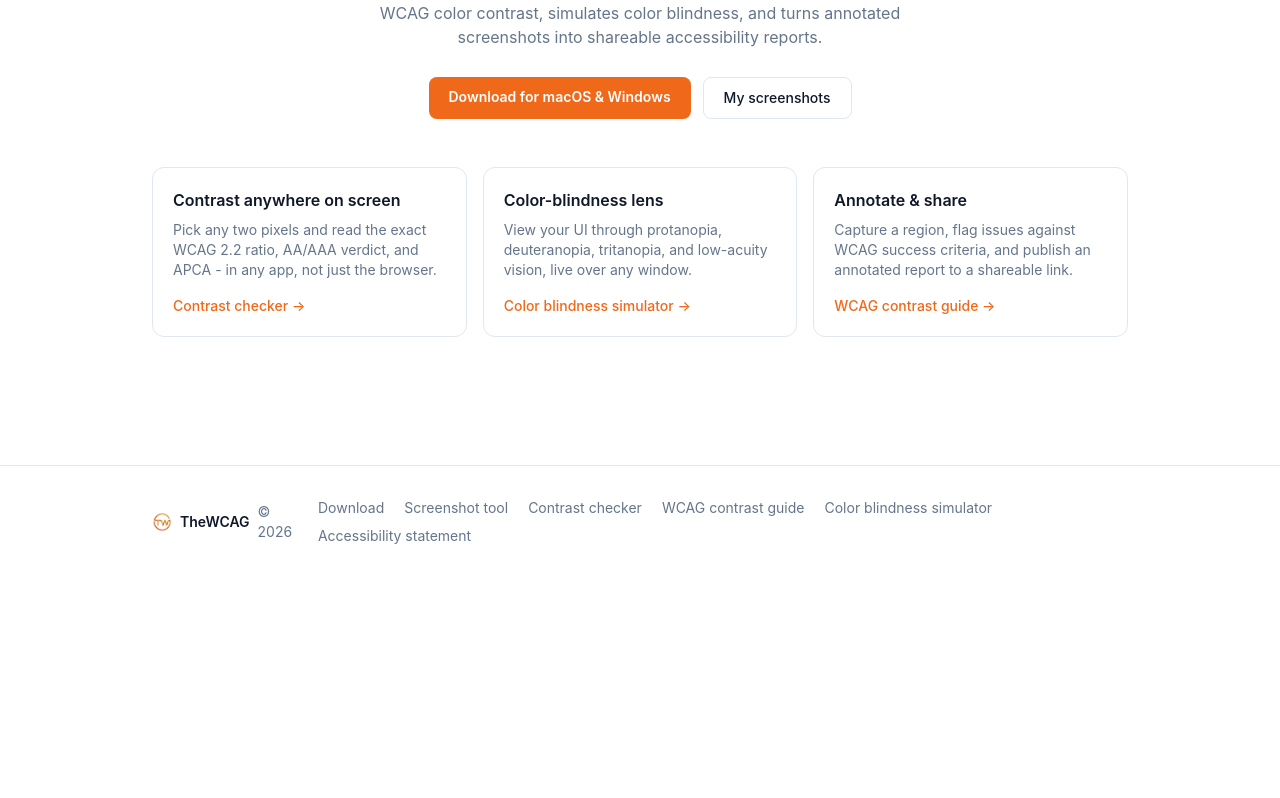
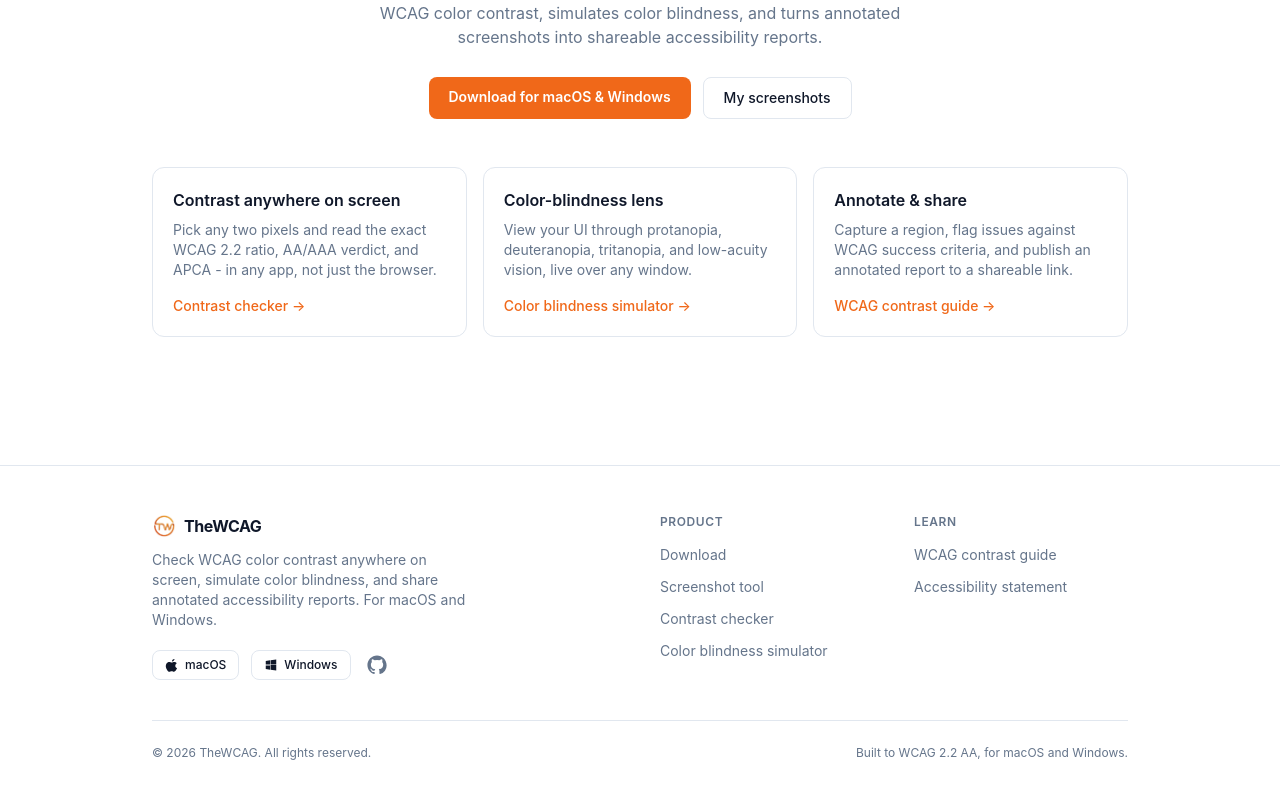
Before and after one commit to Sairo-app/app.thewcag.com, a Next.js app in the folder apps/web/: page / in a window 1280 px wide. Shown: the part 304-1102 px from the top of the page. Before the commit the page ends 882 px from the top, so only its background shows below. Built offline with nearby package versions, Linux system fonts and the light colour scheme; no server answers.

Commit message:
ui(web): clean multi-column footer with brand, platform + GitHub icons
Replace the single-row footer with a brand column (logo, tagline, macOS/
Windows download chips, GitHub icon) plus Product/Learn link columns and a
bottom bar. Add GitHubIcon. Uses the site's existing tokens.

```diff
--- a/apps/web/components/Footer.tsx
+++ b/apps/web/components/Footer.tsx
@@ -1,31 +1,95 @@
 import Link from "next/link";
+import { AppleIcon, GitHubIcon, WindowsIcon } from "./icons";
 
-const LINKS: { href: string; label: string }[] = [
+const REPO = "https://github.com/Sairo-app/app.thewcag.com";
+
+const COLUMNS: { heading: string; links: { href: string; label: string }[] }[] = [
+  {
+    heading: "Product",
+    links: [
       { href: "/download", label: "Download" },
       { href: "/screenshot-tool", label: "Screenshot tool" },
       { href: "/color-contrast-checker", label: "Contrast checker" },
+      { href: "/color-blindness-simulator", label: "Color blindness simulator" },
+    ],
+  },
+  {
+    heading: "Learn",
+    links: [
       { href: "/wcag-contrast", label: "WCAG contrast guide" },
-  { href: "/color-blindness-simulator", label: "Color blindness simulator" },
       { href: "/accessibility-statement", label: "Accessibility statement" },
+    ],
+  },
 ];
 
 export function Footer() {
   return (
     <footer className="mt-24 border-t border-border">
-      <div className="mx-auto flex max-w-5xl flex-col gap-4 px-6 py-8 text-sm sm:flex-row sm:items-center sm:justify-between">
-        <div className="flex items-center gap-2">
+      <div className="mx-auto max-w-5xl px-6 py-12">
+        <div className="grid gap-10 md:grid-cols-4">
+          {/* Brand */}
+          <div className="md:col-span-2">
+            <Link href="/" className="flex items-center gap-2">
               {/* eslint-disable-next-line @next/next/no-img-element */}
-          <img src="/logo.png" alt="" width={20} height={20} className="h-5 w-5" />
-          <span className="font-semibold">TheWCAG</span>
-          <span className="text-muted">© {new Date().getFullYear()}</span>
+              <img src="/logo.png" alt="" width={24} height={24} className="h-6 w-6" />
+              <span className="text-base font-bold tracking-tight">TheWCAG</span>
+            </Link>
+            <p className="mt-3 max-w-xs text-sm text-muted">
+              Check WCAG color contrast anywhere on screen, simulate color blindness, and share
+              annotated accessibility reports. For macOS and Windows.
+            </p>
+            <div className="mt-5 flex items-center gap-3">
+              <Link
+                href="/download"
+                className="inline-flex items-center gap-1.5 rounded-lg border border-border px-3 py-1.5 text-xs font-medium hover:bg-card"
+                aria-label="Download for macOS"
+              >
+                <AppleIcon className="h-3.5 w-3.5" />
+                macOS
+              </Link>
+              <Link
+                href="/download"
+                className="inline-flex items-center gap-1.5 rounded-lg border border-border px-3 py-1.5 text-xs font-medium hover:bg-card"
+                aria-label="Download for Windows"
+              >
+                <WindowsIcon className="h-3.5 w-3.5" />
+                Windows
+              </Link>
+              <a
+                href={REPO}
+                target="_blank"
+                rel="noreferrer"
+                aria-label="TheWCAG on GitHub"
+                className="ml-1 text-muted transition-colors hover:text-foreground"
+              >
+                <GitHubIcon className="h-5 w-5" />
+              </a>
             </div>
-        <nav className="flex flex-wrap gap-x-5 gap-y-2">
-          {LINKS.map((l) => (
-            <Link key={l.href} href={l.href} className="text-muted hover:text-foreground">
+          </div>
+
+          {/* Link columns */}
+          {COLUMNS.map((col) => (
+            <nav key={col.heading} aria-label={col.heading}>
+              <h2 className="text-xs font-semibold uppercase tracking-wider text-muted">
+                {col.heading}
+              </h2>
+              <ul className="mt-3 space-y-2">
+                {col.links.map((l) => (
+                  <li key={l.href}>
+                    <Link href={l.href} className="text-sm text-muted hover:text-foreground">
                       {l.label}
                     </Link>
+                  </li>
                 ))}
+              </ul>
             </nav>
+          ))}
+        </div>
+
+        <div className="mt-10 flex flex-col gap-2 border-t border-border pt-6 text-xs text-muted sm:flex-row sm:items-center sm:justify-between">
+          <span>© {new Date().getFullYear()} TheWCAG. All rights reserved.</span>
+          <span>Built to WCAG 2.2 AA, for macOS and Windows.</span>
+        </div>
       </div>
     </footer>
   );
--- a/apps/web/components/icons.tsx
+++ b/apps/web/components/icons.tsx
@@ -100,3 +100,9 @@
     <path d="M3 5.1 10.4 4v7.3H3V5.1zm0 13.8L10.4 20v-7.2H3v6.1zM11.3 3.9 21 2.5v8.8h-9.7V3.9zm0 8.2H21V21.5l-9.7-1.4v-8z" />
   </svg>
 );
+
+export const GitHubIcon = ({ className }: { className?: string }) => (
+  <svg viewBox="0 0 24 24" fill="currentColor" aria-hidden="true" className={className}>
+    <path d="M12 .5C5.73.5.5 5.73.5 12c0 5.08 3.29 9.39 7.86 10.91.58.11.79-.25.79-.56 0-.28-.01-1.02-.02-2-3.2.7-3.88-1.54-3.88-1.54-.52-1.33-1.28-1.68-1.28-1.68-1.05-.72.08-.7.08-.7 1.16.08 1.77 1.19 1.77 1.19 1.03 1.77 2.7 1.26 3.36.96.1-.75.4-1.26.72-1.55-2.55-.29-5.23-1.28-5.23-5.69 0-1.26.45-2.29 1.19-3.09-.12-.29-.52-1.46.11-3.05 0 0 .97-.31 3.18 1.18a11.1 11.1 0 0 1 5.8 0c2.2-1.49 3.17-1.18 3.17-1.18.63 1.59.23 2.76.11 3.05.74.8 1.19 1.83 1.19 3.09 0 4.42-2.69 5.39-5.25 5.68.41.36.78 1.06.78 2.14 0 1.55-.01 2.8-.01 3.18 0 .31.21.68.8.56A10.52 10.52 0 0 0 23.5 12C23.5 5.73 18.27.5 12 .5z" />
+  </svg>
+);
```
Lines whose indentation alone changed are shown as unchanged.
